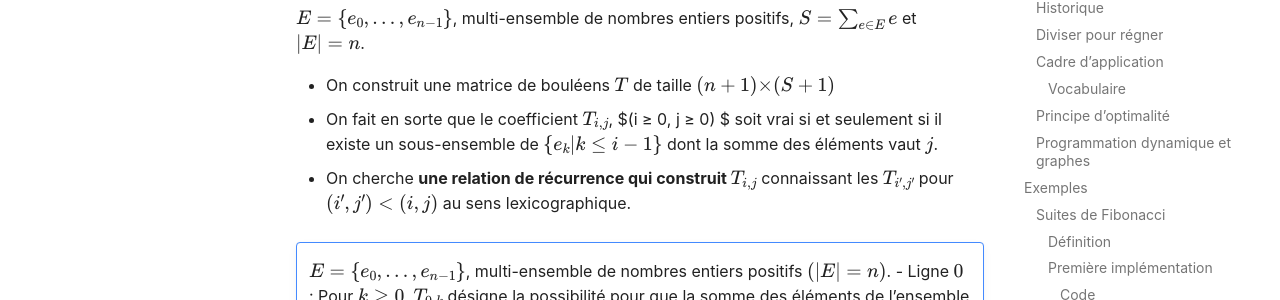
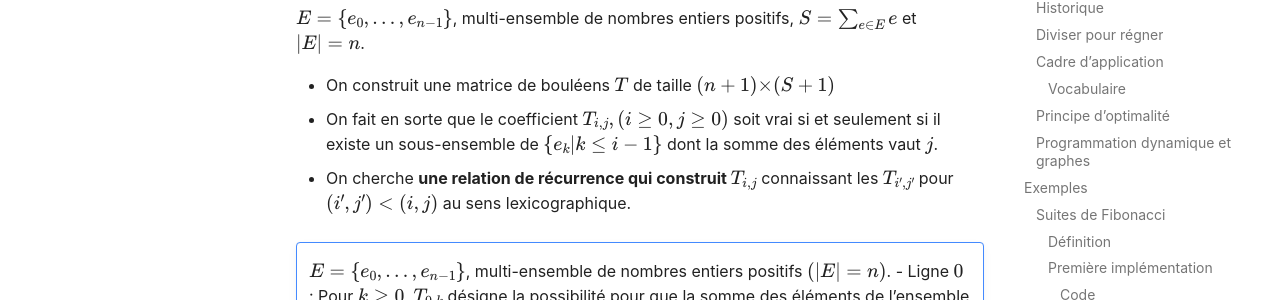
Before and after one commit to mp2i-thiers/mp2i-thiers.github.io, an MkDocs documentation site: the page built from docs/Algorithmique/prodgyn.md, in a window 1280 px wide and 900 px high, scrolled down 7353 px. Shown: the part 154-454 px from the top of the window. Built offline with MkDocs 1.6.1 and Material for MkDocs 9.7.7, drawn with Linux system fonts in a browser that asks for light colours; some of the changed text lies outside the part shown.

````diff
--- a/docs/Algorithmique/prodgyn.md
+++ b/docs/Algorithmique/prodgyn.md
@@ -170,7 +170,7 @@ On place les éléments suivants dans $E$ un à un jusqu’à ce que $S(E_2) > S
             | x::q -> aux q [x] [] x 0
     ;;
     ```
-    $C(n) = 2\times C(n-1) + ... \text{ donc }  C(n)\text{ est en }O(2^n) $
+    $C(n) = 2\times C(n-1) + ... \text{ donc }  C(n)\text{ est en }O(2^n)$
 #### Algorithme basé sur la demi-somme
 
 On dispose d’un ensemble d’entiers positifs $E$ .
@@ -239,7 +239,7 @@ Prendre $e ∈ E$ et calculer la distance $|S(E_1) − S|$ dans $2$ cas :
 $E = \{e_0, . . . , e_{n−1}\}$, multi-ensemble de nombres entiers positifs, $S = \sum_{e \in E} e$ et $|E| = n$.
 
 - On construit une matrice de bouléens $T$ de taille $(n + 1) × (S + 1)$
-- On fait en sorte que le coefficient $T_{i,j}$, $(i ≥ 0, j ≥ 0) $ soit vrai si et  seulement si il existe un sous-ensemble de $\{e_k | k ≤ i − 1\}$ dont la somme des éléments vaut $j$.
+- On fait en sorte que le coefficient $T_{i,j}, (i ≥ 0, j ≥ 0)$ soit vrai si et seulement si il existe un sous-ensemble de $\{e_k | k ≤ i − 1\}$ dont la somme des éléments vaut $j$.
 - On cherche **une relation de récurrence qui construit $T_{i,j}$** connaissant les $T_{i',j'}$ pour $(i', j') < (i, j)$ au sens lexicographique.
 
 !!!note ""
````
